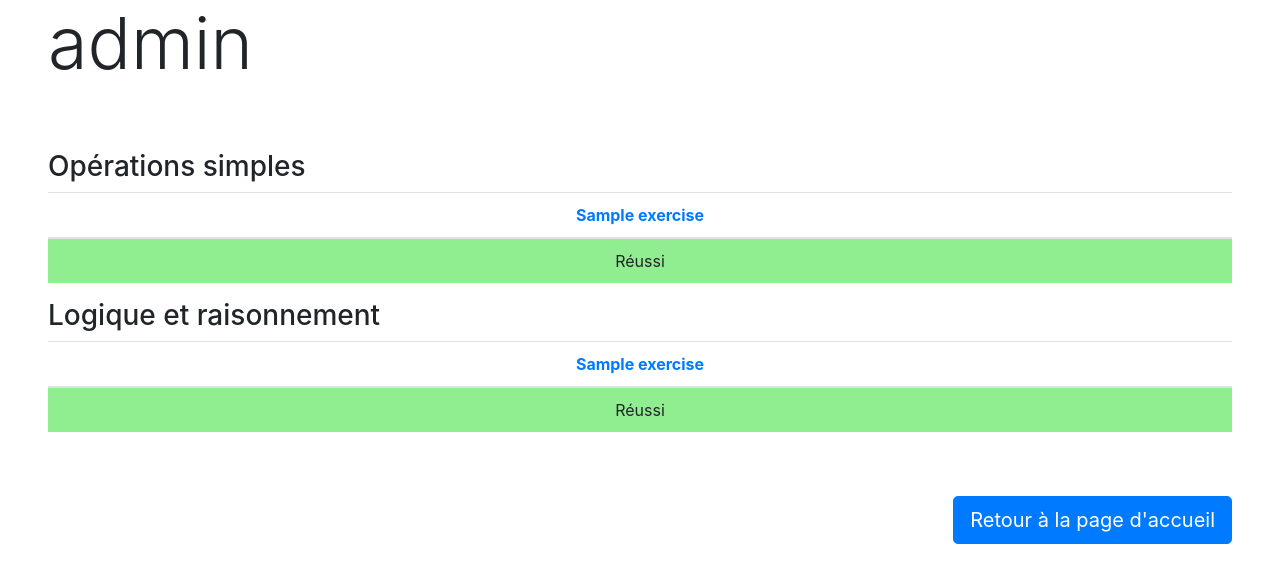
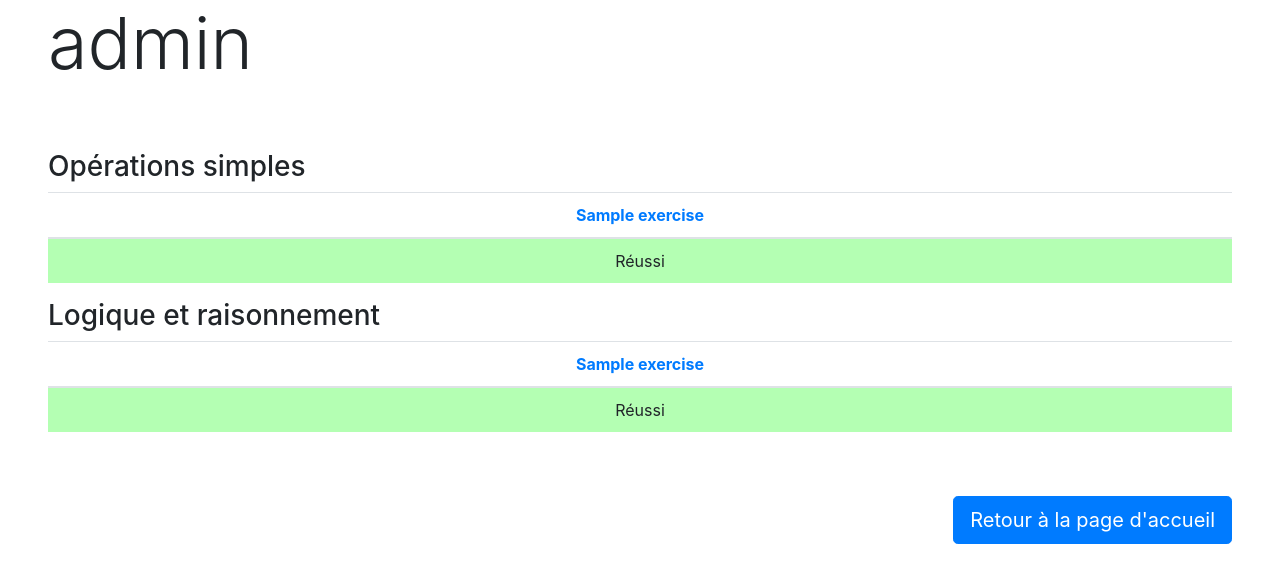
Before and after one commit to HE-Arc/Mathemator, a Django app: page /profile in a window 1280 px wide. Shown: the part 104-687 px from the top of the page. Run offline with Django 3.2, Linux system fonts and the light colour scheme; a user stored in the database is signed in; data comes from the database, SQL or seed files in the repository; tables that the repository leaves empty hold one stand-in row (values such as "Sample post"); parts of the project's set-up code (start-up, migrations or seed data) failed here and were passed over; some libraries are stand-ins or nearby versions.

Commit message:
test to have better design in deploy version

```diff
--- a/mathematorProject/mathematorApp/static/style.css
+++ b/mathematorProject/mathematorApp/static/style.css
@@ -147,11 +147,11 @@
 }
 
 .done{
-  background-color: lightgreen;
+  background-color: #b4ffb3;
 }
 
 .fail{
-  background-color: lightsalmon;
+  background-color: #fcba03;
 }
 
 #profile-menu{
--- a/mathematorProject/mathematorApp/templates/registration/login.html
+++ b/mathematorProject/mathematorApp/templates/registration/login.html
@@ -1,6 +1,7 @@
 {% extends "registration/base_registration.html" %}
 
 {% block content %}
+  <main class="col-md-9 float-left col px-5 pl-md-5 pt-5>
     <div class="registration">
       {% if form.errors %}
         <p>Il y a une erreur dans votre identifiant ou votre mot de passe</p>
@@ -38,4 +39,5 @@
       <p><a href="{% url 'password_reset' %}">Vous avez perdu votre mot de passe ?</a></p>
       {% endif %}
     </div>
+  </main>
 {% endblock %}
```
Lines whose indentation alone changed are shown as unchanged.
